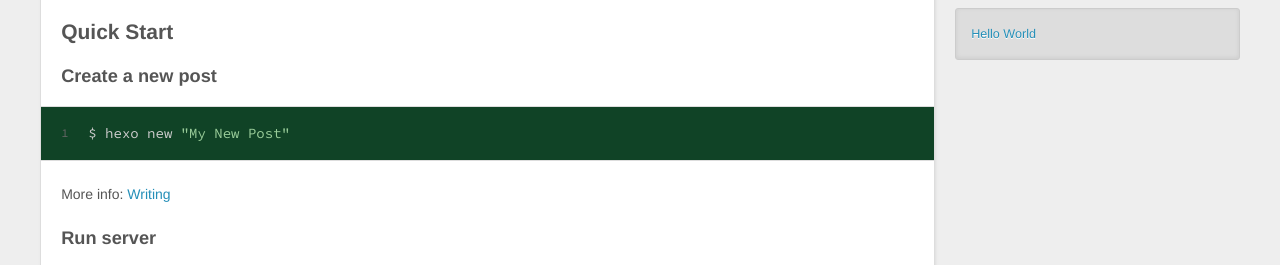
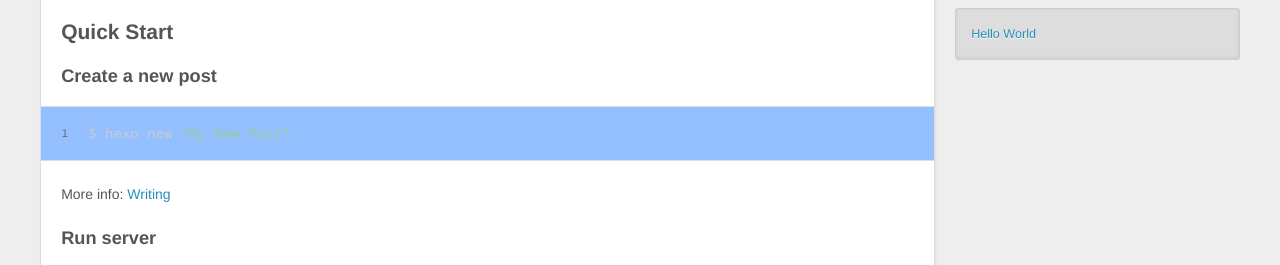
Before and after one commit to winnerbe/winnerbe.github.io, a plain HTML site: page index.html in a window 1280 px wide. Shown: the part 501-766 px from the top of the page. Drawn offline with nearby package versions, Linux system fonts and the light colour scheme.

Commit message:
Site updated: 2016-10-03 22:57:31

```diff
--- a/css/style.css
+++ b/css/style.css
@@ -1093,7 +1093,7 @@ a.article-title:hover {
 }
 .article-entry pre,
 .article-entry .highlight {
-  background: #104326;
+  background: #94c0ff;
   margin: 0 -20px;
   padding: 15px 20px;
   border-style: solid;
```
